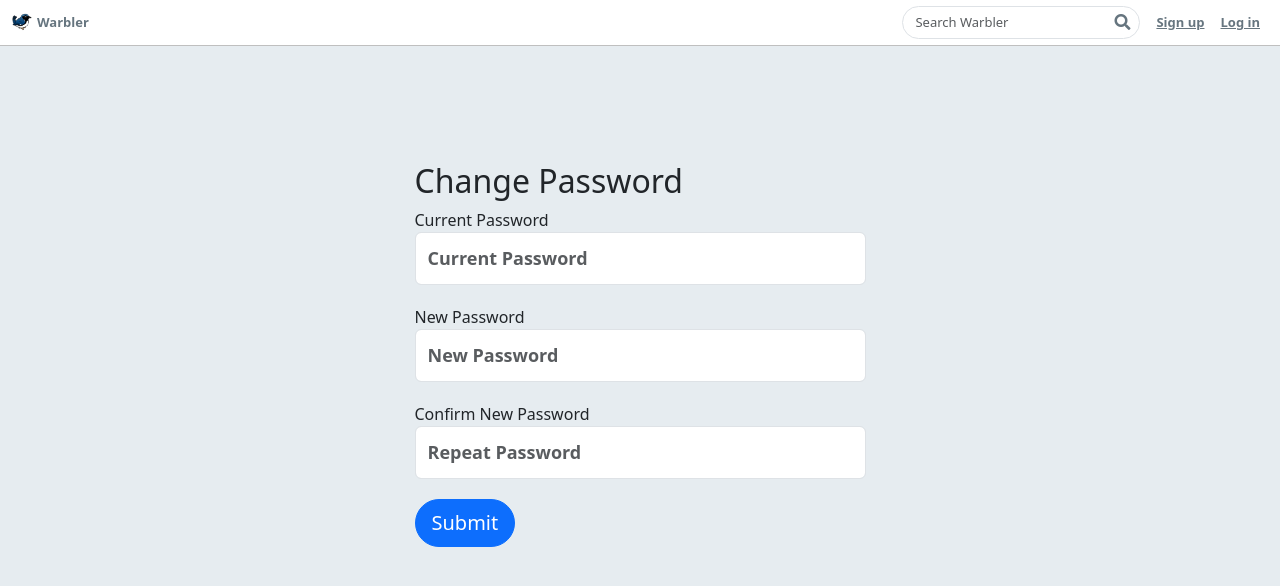
After one commit to ElleWhiteDev/warbler, a Flask app: template templates/users/change_password.html in a window 1280 px wide. The commit adds this page. Shown: the top 586 px of the page. Run offline with Flask 3, Linux system fonts and the light colour scheme; the template is opened without the code that fills it: values that come from a table or form of the project are taken from there, others are empty; some libraries are stand-ins or nearby versions.

Commit message:
Change password implemented

```diff
--- a/app.py
+++ b/app.py
@@ -5,9 +5,9 @@ from flask import Flask, render_template, request, flash, redirect, session, g,
 from flask_debugtoolbar import DebugToolbarExtension
 from sqlalchemy.exc import IntegrityError
 from flask_bcrypt import Bcrypt
-from functools import wrapps
+from functools import wraps
 
-from forms import UserAddForm, LoginForm, MessageForm, EditUserForm
+from forms import UserAddForm, LoginForm, MessageForm, EditUserForm, ChangePasswordForm
 from models import db, connect_db, User, Message
 
 CURR_USER_KEY = "curr_user"
@@ -35,7 +35,7 @@ def require_login(func):
     """Check user is logged in"""
     @wraps(func)
     def wrapper(*args, **kwargs):
-        if 'user_id' not in session:
+        if CURR_USER_KEY not in session:
             flash('You must be logged in to view this page!', 'danger')
             return redirect(url_for('login'))
         return func(*args, **kwargs)
@@ -238,12 +238,12 @@ def stop_following(follow_id):
     return redirect(url_for('show_following', user_id=g.user.id))
 
 
-@app.route('/users/profile/<int:user_id>', methods=["GET", "POST"])
+@app.route('/users//profile', methods=["GET", "POST"])
 @require_login
-def profile(user_id):
+def profile():
     """Update profile for current user."""
 
-    user = User.query.get_or_404(user_id)
+    user = g.user
     form = EditUserForm(obj=user)
 
     if form.validate_on_submit():
@@ -269,11 +269,31 @@ def profile(user_id):
                     user.password = bcrypt.generate_password_hash(form.password.data).decode('UTF-8')
 
             db.session.commit()
-            return redirect(url_for('profile', user_id=g.user.id))
+            return redirect(url_for('profile'))
         else:
             flash("Wrong password, please try again.", "danger")
 
     return render_template('users/edit.html', form=form, user=user)
+
+@app.route('/change_password', methods=['GET', 'POST'])
+@require_login
+def change_password():
+    """Change user password"""
+
+    user = g.user
+    form = ChangePasswordForm()
+
+    if form.validate_on_submit():
+        try:
+            user.change_password(form.current_password.data, form.new_password.data, form.confirm.data)
+            db.session.commit()
+            flash('Password changed successfully', 'success')
+            return redirect(url_for('users_show', user_id=user.id))
+        except ValueError as e:
+            flash(str(e), 'error')
+            return render_template('change_password.html', form=form)
+    return render_template('users/change_password.html', form=form)
+
 
 
 @app.route('/users/delete', methods=["POST"])
--- a/forms.py
+++ b/forms.py
@@ -2,7 +2,7 @@ import re
 
 from flask_wtf import FlaskForm
 from wtforms import StringField, PasswordField, TextAreaField, ValidationError
-from wtforms.validators import DataRequired, Email, Length, Optional
+from wtforms.validators import DataRequired, Email, Length, Optional, EqualTo
 from flask_wtf.file import FileField, FileAllowed
 
 
@@ -47,3 +47,9 @@ class EditUserForm(FlaskForm):
     header_img_url = StringField('Or Provide A Banner Image URL', validators=[Optional(), validate_image_url])
     bio = TextAreaField('(Optional) Bio', validators=[Optional(), Length(max=200)])
     password = PasswordField('Current Password', validators=[DataRequired()])
+
+
+class ChangePasswordForm(FlaskForm):
+    current_password = PasswordField('Current Password', validators=[DataRequired()])
+    new_password = PasswordField('New Password', validators=[DataRequired(), EqualTo('confirm', message='Passwords must match')])
+    confirm = PasswordField('Repeat Password')
--- a/templates/base.html
+++ b/templates/base.html
@@ -47,7 +47,7 @@
         </a>
       </li>
       <li><a href="{{url_for('messages_add')}}">New Message</a></li>
-      <li><a href="{{url_for('logoout')}}">Log out</a></li>
+      <li><a href="{{url_for('logout')}}">Log out</a></li>
       {% endif %}
     </ul>
   </div>
--- /dev/null
+++ b/templates/users/change_password.html
@@ -0,0 +1,37 @@
+{% extends 'base.html' %}
+
+{% block body_class %}change password{% endblock %}
+
+{% block content %}
+
+  <div class="row justify-content-md-center">
+    <div class="col-md-7 col-lg-5">
+      <h2 class="join-message">Change Password</h2>
+
+      <form method="POST" id="user_form">
+        {{ form.hidden_tag() }}
+
+        <label for="{{ form.current_password.id }}">Current Password</label>
+        {{ form.current_password(placeholder=form.current_password.label.text, class="form-control") }}
+        {% for error in form.current_password.errors %}
+          <span class="text-danger">{{ error }}</span>
+        {% endfor %}
+
+        <label for="{{ form.new_password.id }}">New Password</label>
+        {{ form.new_password(placeholder=form.new_password.label.text, class="form-control") }}
+        {% for error in form.new_password.errors %}
+          <span class="text-danger">{{ error }}</span>
+        {% endfor %}
+
+        <label for="{{ form.confirm.id }}">Confirm New Password</label>
+        {{ form.confirm(placeholder=form.confirm.label.text, class="form-control") }}
+        {% for error in form.confirm.errors %}
+          <span class="text-danger">{{ error }}</span>
+        {% endfor %}
+
+        <button class="btn btn-primary btn-block btn-lg">Submit</button>
+      </form>
+    </div>
+  </div>
+
+{% endblock %}
--- a/templates/users/detail.html
+++ b/templates/users/detail.html
@@ -32,7 +32,7 @@
           </li>
           <div class="ml-auto">
             {% if g.user.id == user.id %}
-            <a href="{{url_for('profile', user_id=user.id)}}" class="btn btn-outline-secondary">Edit Profile</a>
+            <a href="{{url_for('profile')}}" class="btn btn-outline-secondary">Edit Profile</a>
             <form method="POST" action="{{url_for('delete_user')}}" class="form-inline">
               <button class="btn btn-outline-danger ml-2">Delete Profile</button>
             </form>
--- a/templates/users/edit.html
+++ b/templates/users/edit.html
@@ -53,7 +53,8 @@
 
 
         <div class="edit-btn-area">
-          <button class="btn btn-success">Edit this user!</button>
+          <button class="btn btn-success">Edit User</button>
+          <a href="{{url_for('change_password')}}" class="btn btn-primary">Change Password</a>
           <a href="{{url_for('users_show', user_id=g.user.id)}}" class="btn btn-outline-secondary">Cancel</a>
         </div>
       </form>
```
Also changed, not shown: models.py (+7 -0 lines).
